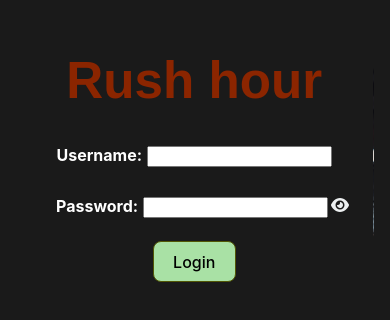
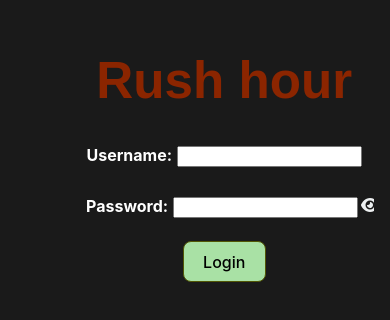
Before and after one commit to Shirel-Berkowitz/Rush-Hour---Full-Stack---Project7, a React (Vite) app in the folder client/: page /Login in a window 390 px wide. Shown: the part 286-606 px from the top of the page. Built offline with nearby package versions, Linux system fonts and the light colour scheme; a web font is replaced by a local one.

Commit message:
unusualEvents update, img size

```diff
--- a/client/index.css
+++ b/client/index.css
@@ -62,6 +62,11 @@ button:focus-visible {
   outline: 4px auto -webkit-focus-ring-color;
 }
 
+img {
+  max-width: 100%;
+  height: auto;
+}
+
 @media (prefers-color-scheme: light) {
   :root {
     color: lightgray;
@@ -118,8 +123,8 @@ button:focus-visible {
 .loginForm {
   display: flex;
   flex-direction: column;
-  justify-content: center; /* Center items horizontally */
-  align-items: center; /* Center items vertically */
+  justify-content: center;
+  align-items: center;
   max-width: 40%;
 }
 
@@ -133,12 +138,12 @@ button:focus-visible {
 
 @media (max-width: 768px) {
   .loginForm {
-    flex-direction: column; /* Stack elements vertically on smaller screens */
-    text-align: center; /* Center text content */
+    flex-direction: column;
+    text-align: center;
   }
 
   .loginForm {
-    max-width: 100%; /* Take up full width on smaller screens */
+    max-width: 100%;
   }
 }
 
@@ -351,17 +356,26 @@ input[type="checkbox"] {
   border: none;
   cursor: pointer;
   transition: all 0.3s ease 0s;
-  /* background-color: rgb(254, 61, 8); */
-  /* color: #edf0f1; */
 }
 
-/* .logout-button:hover {
-  color: rgb(218, 158, 20);
-} */
+@media screen and (max-width: 45rem) {
+  .nav__links {
+    justify-content: flex-start;
+  }
 
-@media screen and (max-width: 768px) {
-  .nav__links {
-    justify-content: flex-start; /* Align items to the start on smaller screens */
+  .welcome-username {
+    font-size: 2.3rem;
+  }
+
+  /* .cameraListImg {
+
+  } */
+
+  .loginForm {
+    margin-left: 30px;
+  }
+  #loginImg {
+    opacity: 0;
   }
 }
 
--- a/client/src/index.html
+++ b/client/src/index.html
@@ -4,7 +4,7 @@
     <meta charset="UTF-8" />
     <link rel="icon" type="image/svg+xml" href="/vite.svg" />
     <meta name="viewport" content="width=device-width, initial-scale=1.0" />
-    <title>Vite + React</title>
+    <title>Rush hour</title>
   </head>
   <body>
     <div id="root"></div>
--- a/client/src/pages/CamerasList.jsx
+++ b/client/src/pages/CamerasList.jsx
@@ -255,7 +255,9 @@ const CamerasList = () => {
                   </div>
                 )}
               <img
+                className="cameraListImg"
                 src={camera.video}
+                // src="/images/loginBackground.png"
                 alt="Camera Image"
                 width="560"
                 height="315"
--- a/client/src/pages/Login.jsx
+++ b/client/src/pages/Login.jsx
@@ -116,7 +116,6 @@ export default function Login() {
             onChange={handleChange1}
           />
         </div>
-        {/* <h2>Please enter your password:</h2> */}
         <br />
         <div className="password-input form-group">
           <label htmlFor="password">Password:</label>
@@ -141,7 +140,7 @@ export default function Login() {
           Login
         </button>
       </form>
-      <img src="/images/loginBackground.png"></img>
+      <img id="loginImg" src="/images/loginBackground.png"></img>
     </div>
   );
 }
--- a/client/src/pages/UnusualEvents.jsx
+++ b/client/src/pages/UnusualEvents.jsx
@@ -23,40 +23,36 @@ const UnusualEvents = () => {
   const [isAdding, setIsAdding] = useState(false);
   const [inputs, setInputs] = useState({});
 
-
-
   const handleSearchButton = () => {
     setIsSearchOpen((prevState) => !prevState);
     setCopyEvents(events);
-  }
+  };
   const handleEventTypeButton = () => {
     setIsEventTypeOpen(!isEventTypeOpen);
   };
   const toggleAddEvent = () => {
     setIsAdding((prevState) => !prevState);
-  }
+  };
   const handleChange = (event) => {
     const name = event.target.name;
     const value = event.target.value;
     setInputs((values) => ({ ...values, [name]: value }));
   };
 
-
   useEffect(() => {
     async function fetchEvents() {
       try {
-        const response = await fetch(`http://localhost:3000/UnusualEventsAPI/api/unusualevents`);
+        const response = await fetch(
+          `http://localhost:3000/UnusualEventsAPI/api/unusualevents`
+        );
         const data = await response.json();
         setEvents(data[0]);
         setCopyEvents(data[0]);
-
-
       } catch (error) {
         console.error("Error fetching unusual events", error);
       }
     }
     fetchEvents();
-
   }, []);
 
   const handleSearch = () => {
@@ -67,14 +63,13 @@ const UnusualEvents = () => {
       return;
     }
 
-
-    const foundEvent = events.find((event) => event.eventName === searchEventName);
+    const foundEvent = events.find(
+      (event) => event.eventName === searchEventName
+    );
 
     if (foundEvent) {
-
       setCopyEvents([foundEvent]);
     } else {
-
       alert(`Event "${searchEventName}" does not exist`);
     }
   };
@@ -84,7 +79,6 @@ const UnusualEvents = () => {
     setIsEventTypeOpen(false);
 
     if (selectedEventType === "All") {
-
       setCopyEvents(events);
     } else {
       // אם נבחר סוג אירוע, הצג רק את האירועים מאותו הסוג
@@ -100,22 +94,29 @@ const UnusualEvents = () => {
     }
   };
 
+  const handleDeleteEnevt = async (id) => {
+    try {
+      await fetch(
+        `http://localhost:3000/UnusualEventsAPI/api/unusualevents/${id}`,
+        {
+          method: "DELETE",
+        }
+      );
 
-  const handleDeleteEnevt = async (id) => {
-
-    try {
-      await fetch(`http://localhost:3000/UnusualEventsAPI/api/unusualevents/${id}`, {
-        method: "DELETE",
-      });
-
-      setEvents((prevEvents) => prevEvents.filter((event) => event.eventID !== id));
+      setEvents((prevEvents) =>
+        prevEvents.filter((event) => event.eventID !== id)
+      );
     } catch (error) {
       console.error("Error:", error);
     }
   };
 
   const handleUpdateEvent = (event) => {
-    if (isUpdatingEvent && updatedEvent && updatedEvent.eventID === Event.eventID) {
+    if (
+      isUpdatingEvent &&
+      updatedEvent &&
+      updatedEvent.eventID === Event.eventID
+    ) {
       setUpdatedEvent(null);
       setIsUpdatingEvent(false);
     } else {
@@ -166,11 +167,10 @@ const UnusualEvents = () => {
   const handleAddEvent = async () => {
     try {
       const newEvent = {
-        eventName: inputs. eventName,
+        eventName: inputs.eventName,
         eventType: inputs.eventType,
         eventDate: inputs.eventDate,
         eventVideo: inputs.eventVideo,
-
       };
 
       const response = await fetch(
@@ -203,7 +203,6 @@ const UnusualEvents = () => {
     }
   };
 
-
   return (
     <div className="users-container">
       <Link to="/Admin">
@@ -227,7 +226,6 @@ const UnusualEvents = () => {
               <button className="search-btn" onClick={handleSearch}>
                 Search
               </button>
-
             </div>
           )}
         </div>
@@ -248,10 +246,7 @@ const UnusualEvents = () => {
                 <option value="Fire">Fire</option>
                 <option value="Accident">Accident</option>
               </select>
-              <button
-                className="search-btn"
-                onClick={handleSearchByEventType}
-              >
+              <button className="search-btn" onClick={handleSearchByEventType}>
                 Search
               </button>
             </div>
@@ -260,7 +255,6 @@ const UnusualEvents = () => {
         <button onClick={toggleAddEvent}>
           {isAdding ? "Cancel" : "Add New Event"}
         </button>
-
 
         {isAdding && (
           <div>
@@ -314,35 +308,36 @@ const UnusualEvents = () => {
                 className="edit-btn"
                 onClick={() => handleUpdateEvent(event)}
               >
-                {isUpdatingEvent && updatedEvent && updatedEvent.eventID === event.eventID
+                {isUpdatingEvent &&
+                updatedEvent &&
+                updatedEvent.eventID === event.eventID
                   ? "Close Update"
                   : ""}
                 <FontAwesomeIcon icon={faPenToSquare} />
               </button>
-              <h4 className="EventDetails"> Event: </h4>{event.eventName}
+              <h4 className="EventDetails"> Event: </h4>
+              {event.eventName}
               {/* <h4 className="EventDetails">eventType: </h4> {event.eventType}
               <h4 className="EventDetails">eventDate: </h4> {event.eventDate} */}
               <br />
               {event.eventVideo && (
                 <div>
                   {/* <h4 className="EventDetails">Video: </h4> */}
-               <video width="560" height="315" controls>
-               <source src={event.eventVideo} type="video/mp4" />
-               Your browser does not support the video tag.
-               </video>
 
-
-             </div>
-              )}
-              {isUpdatingEvent && updatedEvent && updatedEvent.eventID === event.eventID && (
+                  {isUpdatingEvent &&
+                    updatedEvent &&
+                    updatedEvent.eventID === event.eventID && (
                       <div>
-                  <h2>Update Event</h2>
+                        {/* <h2>Update Event</h2> */}
                         <input
                           type="text"
                           placeholder="eventName"
                           value={updatedEvent.eventName}
                           onChange={(e) =>
-                      setUpdatedEvent({ ...updatedEvent, eventName: e.target.value })
+                            setUpdatedEvent({
+                              ...updatedEvent,
+                              eventName: e.target.value,
+                            })
                           }
                         />
                         <input
@@ -379,7 +374,16 @@ const UnusualEvents = () => {
                           }
                         />
 
-                  <button onClick={handleUpdateEventSubmit}>Update</button>
+                        <button onClick={handleUpdateEventSubmit}>
+                          Update
+                        </button>
+                      </div>
+                    )}
+
+                  <video width="560" height="315" controls>
+                    <source src={event.eventVideo} type="video/mp4" />
+                    Your browser does not support the video tag.
+                  </video>
                 </div>
               )}
             </li>
```
Lines whose indentation alone changed are shown as unchanged.
